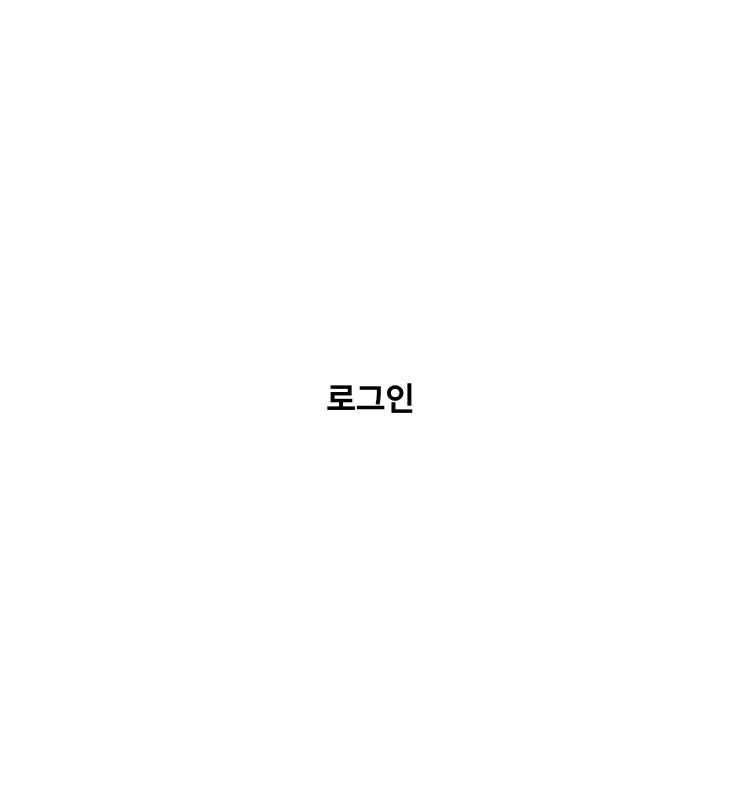
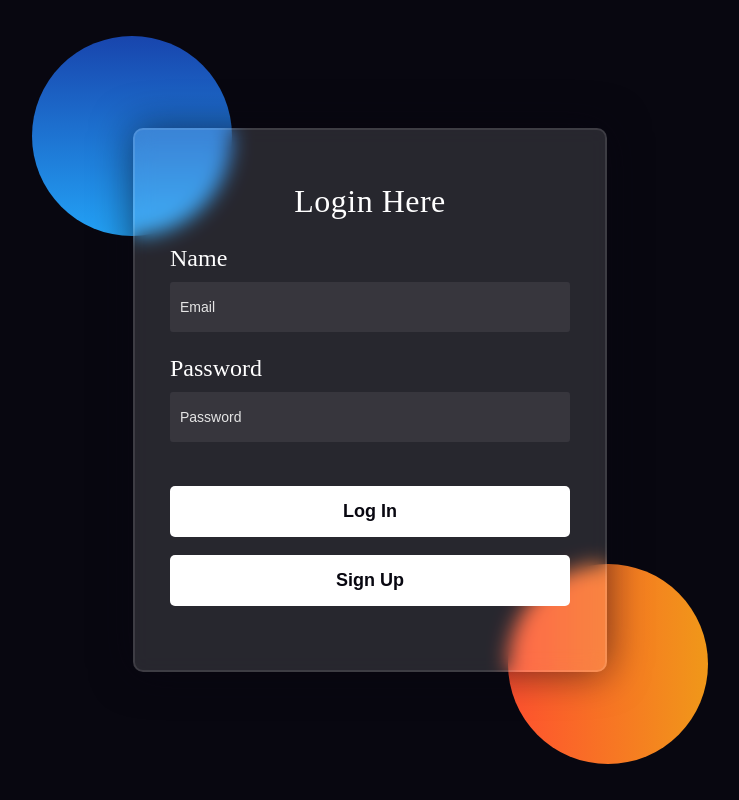
Before and after one commit to free-ko/wanted-pre-onboarding-frontend, a React (Create React App) app: page /signin in a window 1280 px wide. Shown: the whole page, without its empty margins (270-1009 px from the left). Built offline with nearby package versions, Linux system fonts and the light colour scheme.

Commit message:
[FEAT]: Login 페이지 UI 개발

```diff
--- /dev/null
+++ b/src/components/login/Login.styled.ts
@@ -0,0 +1,97 @@
+import styled from "@emotion/styled";
+
+export const CenterWrapper = styled.div`
+  position: absolute;
+  left: 50%;
+  top: 50%;
+  transform: translate(-50%, -50%);
+
+  width: 400px;
+  height: 440px;
+`;
+
+export const Shape = styled.div`
+  position: absolute;
+
+  width: 200px;
+  height: 200px;
+
+  border-radius: 50%;
+
+  :first-child {
+    top: -144px;
+    left: -138px;
+
+    background: linear-gradient(#1845ad, #23a2f6);
+  }
+
+  :last-child {
+    right: -138px;
+    bottom: -144px;
+
+    background: linear-gradient(to right, #ff512f, #f09819);
+  }
+`;
+
+export const Wrapper = styled.form`
+  display: flex;
+  flex-direction: column;
+
+  width: 400px;
+  height: 440px;
+  padding: 50px 35px;
+
+  border-radius: 10px;
+  border: 2px solid rgba(255, 255, 255, 0.1);
+  backdrop-filter: blur(10px);
+  background-color: rgba(255, 255, 255, 0.13);
+  box-shadow: 0 0 40px rgba(8, 7, 16, 0.6);
+`;
+
+export const Title = styled.h3`
+  font-size: 32px;
+  font-weight: 500;
+  text-align: center;
+  line-height: 42px;
+  letter-spacing: 0.5px;
+  color: #fff;
+`;
+
+export const LabelText = styled.label`
+  font-size: 24px;
+  font-weight: 500;
+  color: #fff;
+`;
+
+export const Input = styled.input`
+  height: 50px;
+  padding: 0 10px;
+
+  font-size: 14px;
+  font-weight: 300;
+
+  border-radius: 3px;
+  background-color: rgba(255, 255, 255, 0.07);
+
+  outline: none;
+  border: none;
+  color: #fff;
+
+  ::placeholder {
+    color: #e5e5e5;
+  }
+`;
+
+export const Button = styled.button`
+  width: 100%;
+  padding: 15px 0;
+
+  font-size: 18px;
+  font-weight: 600;
+
+  border: none;
+  border-radius: 5px;
+  background-color: #fff;
+  color: #080710;
+  cursor: pointer;
+`;
--- /dev/null
+++ b/src/components/login/Login.tsx
@@ -0,0 +1,44 @@
+import { useNavigate } from "react-router";
+import { GapUpDownBy } from "src/shared";
+
+import * as Styled from "./Login.styled";
+
+const Login = () => {
+  const navigate = useNavigate();
+
+  const handleClick = ({ path }: { path: string }) => {
+    navigate(path);
+  };
+
+  return (
+    <>
+      <Styled.CenterWrapper>
+        <Styled.Shape />
+        <Styled.Shape />
+      </Styled.CenterWrapper>
+
+      <Styled.Wrapper>
+        <Styled.Title>Login Here</Styled.Title>
+        <GapUpDownBy $height={24} />
+        <Styled.LabelText>Name</Styled.LabelText>
+        <GapUpDownBy $height={12} />
+        <Styled.Input type="text" placeholder="Email" data-testid="email-input" required />
+        <GapUpDownBy $height={24} />
+        <Styled.LabelText>Password</Styled.LabelText>
+        <GapUpDownBy $height={12} />
+        <Styled.Input
+          type="password"
+          placeholder="Password"
+          data-testid="password-input"
+          required
+        />
+        <GapUpDownBy $height={44} />
+        <Styled.Button>Log In</Styled.Button>
+        <GapUpDownBy $height={18} />
+        <Styled.Button onClick={() => handleClick({ path: "signup" })}>Sign Up</Styled.Button>
+      </Styled.Wrapper>
+    </>
+  );
+};
+
+export default Login;
--- /dev/null
+++ b/src/components/login/index.ts
@@ -0,0 +1 @@
+export { default as Login } from "./Login";
--- a/src/pages/LoginPage.tsx
+++ b/src/pages/LoginPage.tsx
@@ -1,5 +1,7 @@
-const Login = () => {
-  return <h1>로그인</h1>;
+import { Login } from "src/components/login";
+
+const LoginPage = () => {
+  return <Login />;
 };
 
-export default Login;
+export default LoginPage;
--- a/src/styles/globalStyle.js
+++ b/src/styles/globalStyle.js
@@ -132,6 +132,8 @@ const resetCss = css`
 `;
 
 export const globalStyle = css`
+  font-family: "Poppins", sans-serif;
+
   ${resetCss};
 
   body {
@@ -144,5 +146,7 @@ export const globalStyle = css`
 
     margin: 0;
     padding: 0;
+
+    background-color: #080710;
   }
 `;
```
